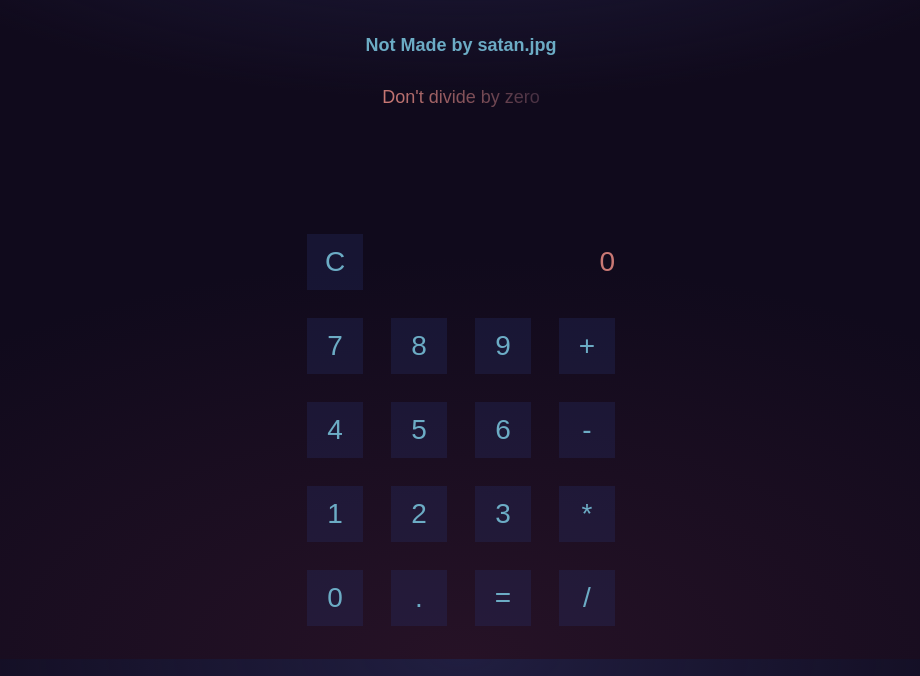
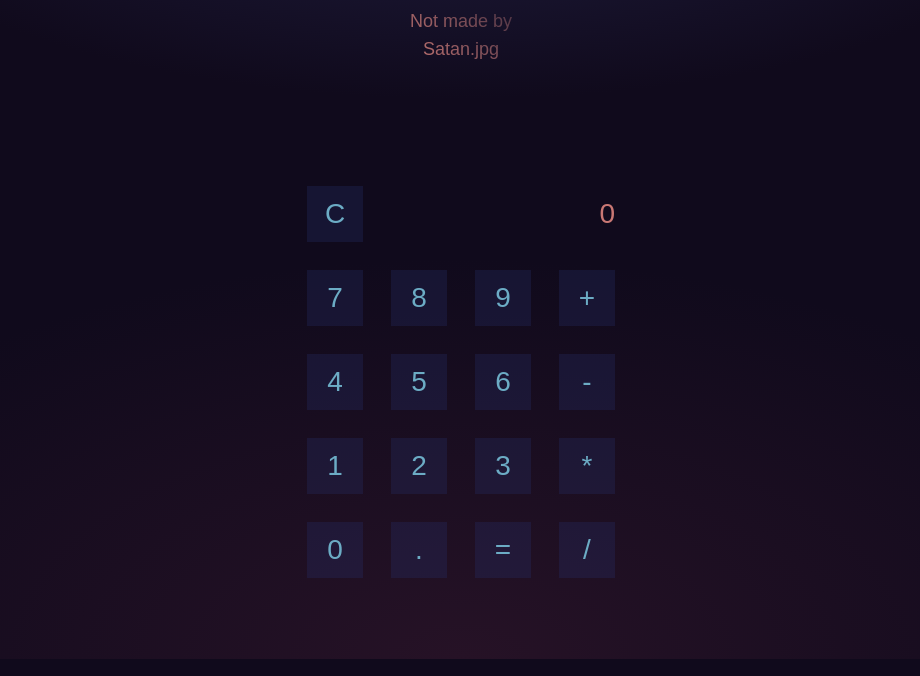
Before and after one commit to Banware/calc, a plain HTML site: page index.html in a window 1280 px wide. Shown: the part 141-817 px from the top of the page, without its empty margins (179-1099 px from the left). Drawn offline with Linux system fonts and the light colour scheme.

Commit message:
Update index.html

```diff
--- a/index.html
+++ b/index.html
@@ -7,8 +7,7 @@
    </head>
    <body>
      <h1>Calculator</h1>
-      <h4>Not Made by satan.jpg</h4>
-<p class="warning">Don't divide by zero</p>
+<p class="warning">Not made by Satan.jpg</p>
 
 <div id="calculator" class="calculator">
 
```
